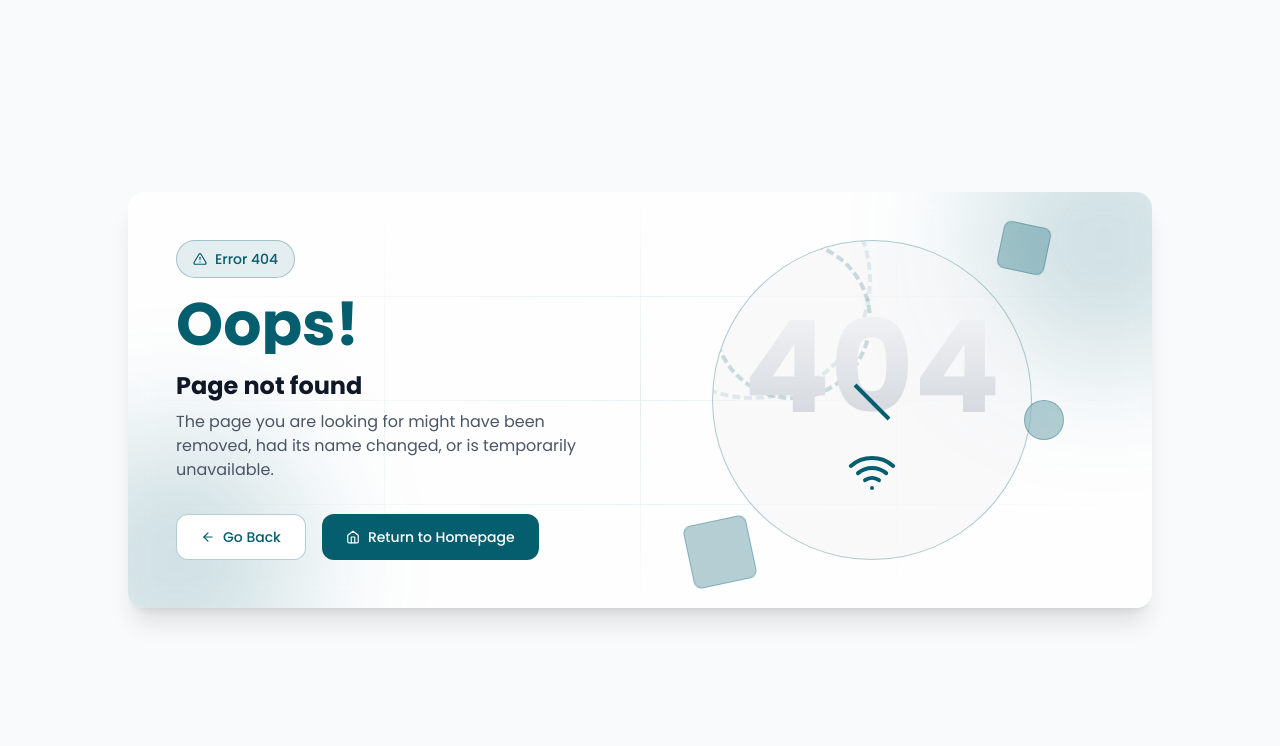
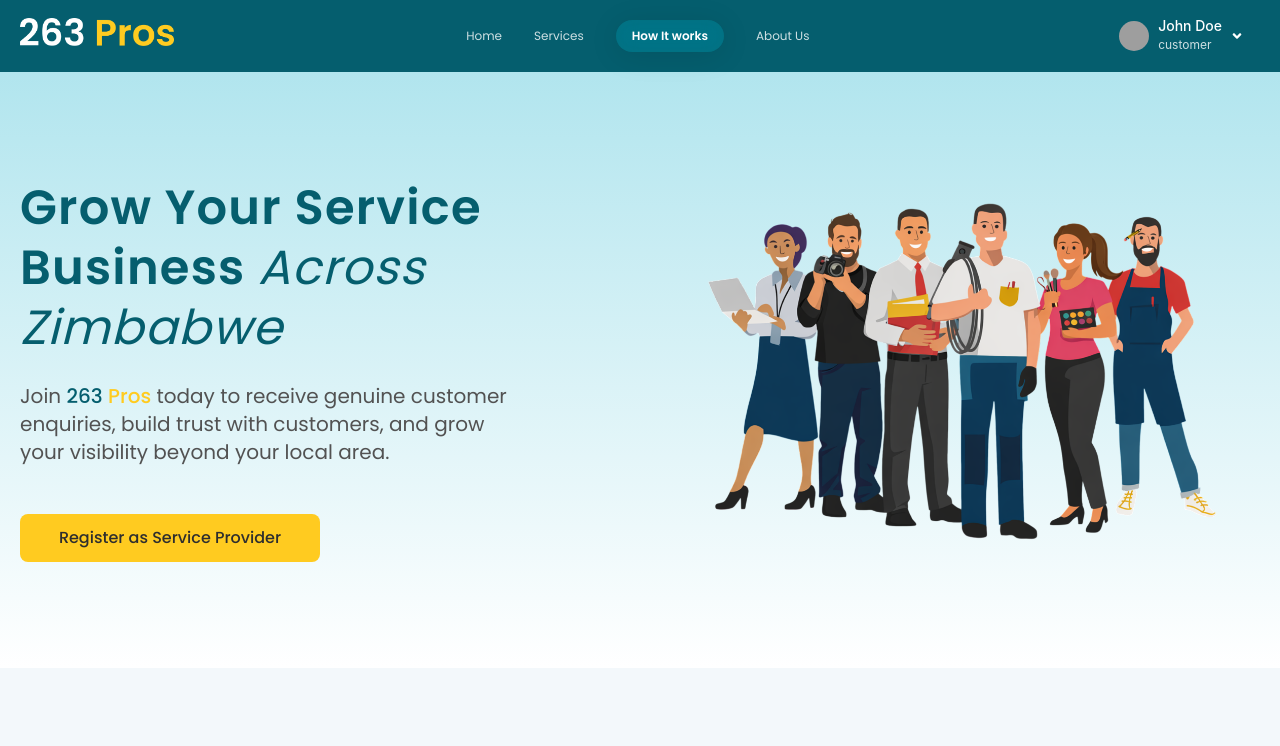
Before and after one commit to sparktechagency/263-pros-frontend, a Next.js app: page /how-it-works in a window 1280 px wide. Before the commit this address had no page. Shown: the top 746 px of the page. Built offline with nearby package versions, Linux system fonts and the light colour scheme; grey boxes are pictures that could not be loaded; what @ant-design/nextjs-registry would draw is missing.

Commit message:
added works banner

```diff
--- /dev/null
+++ b/src/app/(main-layout)/how-it-works/loading.tsx
@@ -0,0 +1,6 @@
+import Spinner from "@/shared/Spinner";
+import React from "react";
+
+export default function loading() {
+  return <Spinner />;
+}
--- /dev/null
+++ b/src/app/(main-layout)/how-it-works/page.tsx
@@ -0,0 +1,6 @@
+import HowItWorks from "@/feature/main-layout/how-it-works";
+import React from "react";
+
+export default function page() {
+  return <HowItWorks />;
+}
--- /dev/null
+++ b/src/feature/main-layout/how-it-works/index.tsx
@@ -0,0 +1,10 @@
+import React from "react";
+import WorksBanner from "./sections/WorksBanner";
+
+export default function HowItWorks() {
+  return (
+    <section>
+      <WorksBanner />
+    </section>
+  );
+}
--- /dev/null
+++ b/src/feature/main-layout/how-it-works/sections/WorksBanner.tsx
@@ -0,0 +1,79 @@
+"use client";
+
+import React from "react";
+import { ConfigProvider } from "antd";
+import Image from "next/image";
+import Link from "next/link";
+
+const WorksBanner: React.FC = () => {
+  return (
+    <ConfigProvider
+      theme={{
+        token: {
+          colorPrimary: "#005B6F",
+          borderRadius: 8,
+          colorTextBase: "#1f2937",
+        },
+        components: {
+          Button: {
+            controlHeight: 48,
+            fontSize: 16,
+            fontWeight: 600,
+          },
+          Input: {
+            controlHeight: 48,
+            fontSize: 16,
+          },
+        },
+      }}
+    >
+      <section className="relative w-full bg-linear-to-b from-[#B1E5EE] to-[#FFFFFF] overflow-hidden pt-12 lg:pt-0  lg:max-h-[calc(100vh-73px)] flex items-center justify-center ">
+        <div className="container">
+          <div className="flex flex-col lg:flex-row items-center justify-between gap-12 ">
+            {/* Left Content */}
+            <div className="w-full lg:w-1/2 flex flex-col items-start text-start">
+              <h1 className="text-4xl lg:text-5xl   font-semibold text-primary leading-tight mb-6 tracking-wide">
+                Grow Your Service Business{" "}
+                <span className="font-playfair italic font-normal text-primary">
+                  Across Zimbabwe
+                </span>
+              </h1>
+
+              <p className="text-[#525252] text-lg lg:text-xl mb-12 max-w-lg">
+                Join <span className="text-primary font-medium">263</span>{" "}
+                <span className="text-[#FFCB20] font-medium">Pros</span> today
+                to receive genuine customer enquiries, build trust with
+                customers, and grow your visibility beyond your local area.
+              </p>
+
+              {/* Search Section */}
+              <Link
+                href={"/auth/register"}
+                className="text-[#2E2E2E] bg-[#FFCB20] py-3 rounded-lg w-[300px] font-medium text-center hidden md:block"
+              >
+                Register as Service Provider
+              </Link>
+            </div>
+
+            {/* Right Illustration */}
+            <div className="w-full lg:w-1/2 flex items-center justify-center">
+              <div className="relative w-full aspect-4/3 lg:aspect-square">
+                <Image
+                  src="/assets/images/home/banner.png"
+                  alt="Service Providers Illustration"
+                  width={1200}
+                  height={1200}
+                  className="w-full h-full object-contain"
+                  priority
+                  draggable={false}
+                />
+              </div>
+            </div>
+          </div>
+        </div>
+      </section>
+    </ConfigProvider>
+  );
+};
+
+export default WorksBanner;
--- a/src/feature/main-layout/my-request/index.tsx
+++ b/src/feature/main-layout/my-request/index.tsx
@@ -46,6 +46,7 @@ export function MyRequestsContent() {
       <div className="flex items-center justify-between">
         <h1 className="text-2xl font-semibold text-gray-800">My Requests</h1>
         <Button
+          onClick={() => router.push("/services")}
           size="large"
           className="bg-[#B0D6D8]! hover:bg-[#8FBDBD] text-[#055E6E]! border-none! h-10! rounded-lg! transition-colors!"
         >
```
